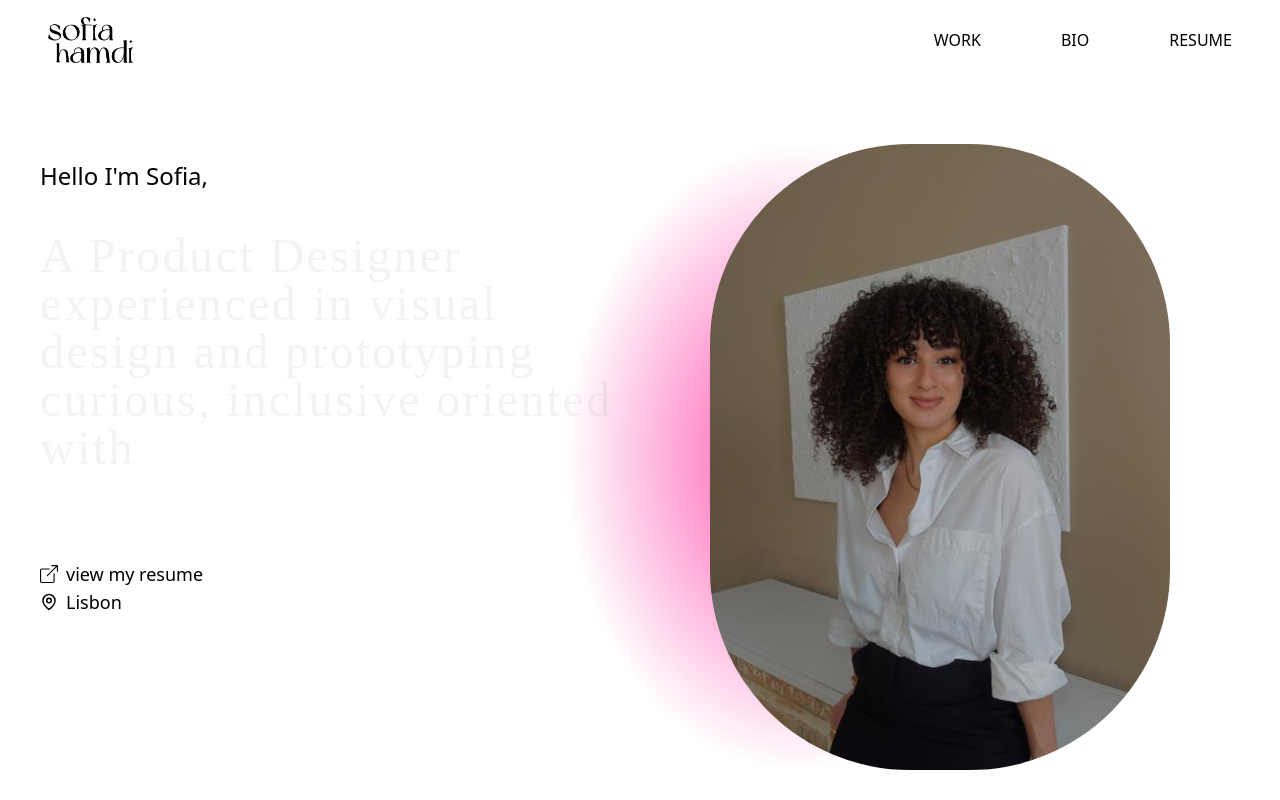
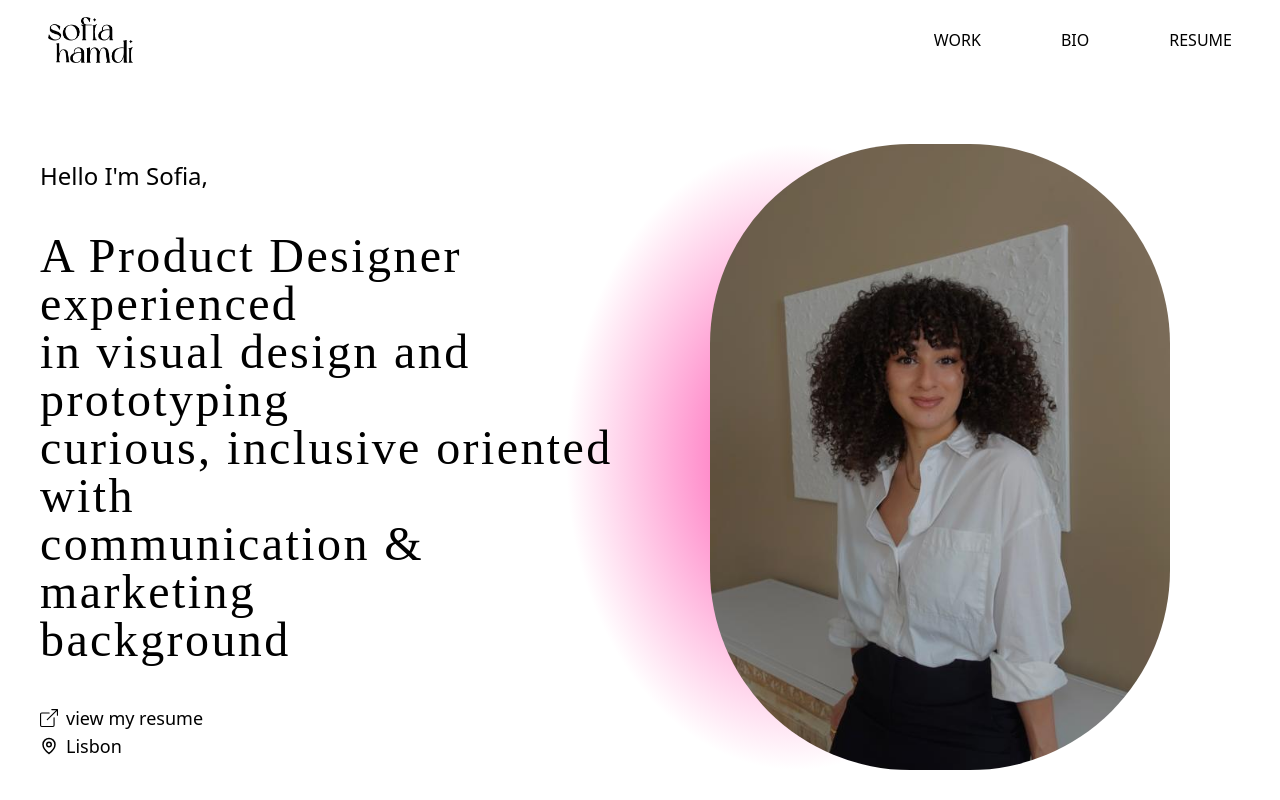
Before and after one commit to ArilessTir/sofia_folio, a React (Vite) app: page / in a window 1280 px wide. Shown: the top 800 px of the page. Built offline with nearby package versions, Linux system fonts and the light colour scheme; a web font is replaced by a local one.

Commit message:
add framer motion

```diff
--- a/package.json
+++ b/package.json
@@ -11,6 +11,7 @@
   },
   "dependencies": {
     "autoprefixer": "^10.4.14",
+    "framer-motion": "^10.12.16",
     "gsap": "^3.11.5",
     "heroicons": "^2.0.18",
     "postcss": "^8.4.23",
--- a/src/pages/home/index.jsx
+++ b/src/pages/home/index.jsx
@@ -1,34 +1,42 @@
 import React, { useEffect } from "react";
 import { BsBoxArrowUpRight } from "react-icons/bs";
 import { GrLocation } from "react-icons/gr";
-import sofia from "../../assets/sofia_pro.jpeg";
 import Work from "../../components/work";
-import gsap from "gsap";
+import { motion } from "framer-motion";
 
 const Home = () => {
-  useEffect(() => {
-    gsap.from(".line span", 1.8, {
-      y: 100,
-      ease: "power4.out",
-      delay: 1,
-      opacity: 0,
-      stagger: {
-        amount: 0.4,
-      },
-    });
-  }, []);
+  const sentences = [
+    { id: 1, txt: "A Product Designer experienced" },
+    { id: 2, txt: "in visual design and prototyping" },
+    { id: 3, txt: "curious, inclusive oriented with" },
+    { id: 4, txt: "communication & marketing" },
+    { id: 5, txt: "background" },
+  ];
 
   return (
     <div className="px-10 py-20 w-full mx-auto max-w-screen-2xl">
       <header className="block md:flex">
         <div className="py-20 md:w-1/2 ">
-          <h1 className="md:text-2xl text-xl">Hello I'm Sofia,</h1>
+          <motion.h1
+            initial={{ y: -50 }}
+            animate={{ y: 0 }}
+            className="md:text-2xl text-xl"
+          >
+            Hello I'm Sofia,
+          </motion.h1>
           <div className="line py-10 text-3xl md:text-4xl lg:text-5xl max-w-2xl font-dm leading-tight tracking-wider">
-            <span>A Product Designer experienced </span>
-            <span>in visual design and prototyping </span>
-            <span>curious, inclusive oriented with </span>
-            <span>communication & marketing </span>
-            <span>background</span>
+            {sentences.map((sentence, id) => {
+              return (
+                <motion.div
+                  initial={{ opacity: 0, y: -20 }}
+                  animate={{ opacity: 1, y: 0 }}
+                  transition={{ duratiion: 0.3, delay: 0.2 * id }}
+                  key={id}
+                >
+                  {sentence.txt}
+                </motion.div>
+              );
+            })}
           </div>
           <div className="text-lg">
             <div className="flex space-x-2 items-center">
```
Also changed, not shown: 1 other file (tests, documents, lock files or other folders).
